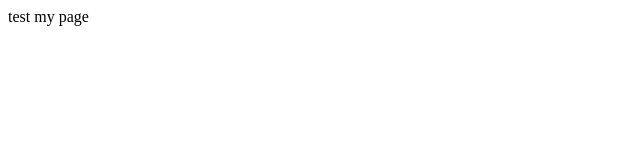
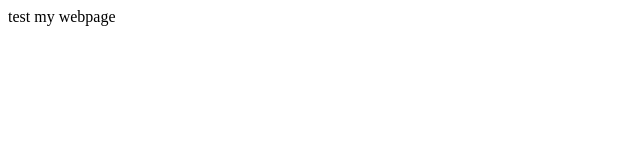
Before and after one commit to shabnam108/html, a plain HTML site: page index.html in a window 1280 px wide. Shown: the full height of the page, 0-640 px from the left. Drawn offline with Linux system fonts and the light colour scheme.

Commit message:
Update index.html

```diff
--- a/index.html
+++ b/index.html
@@ -6,6 +6,6 @@
     <title>t1</title>
 </head>
 <body>
-    test my page
+    test my webpage
 </body>
 </html>
```
